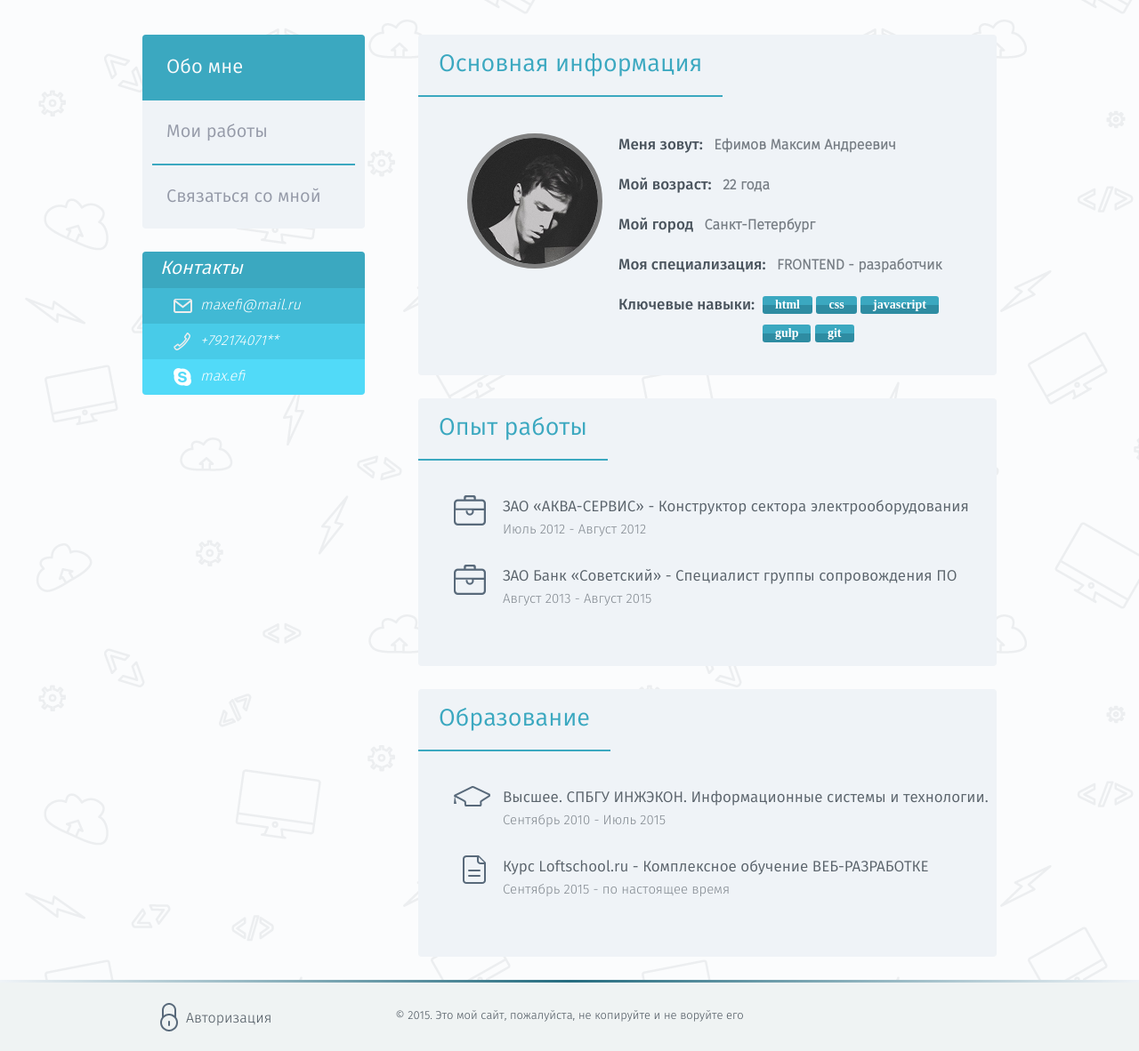
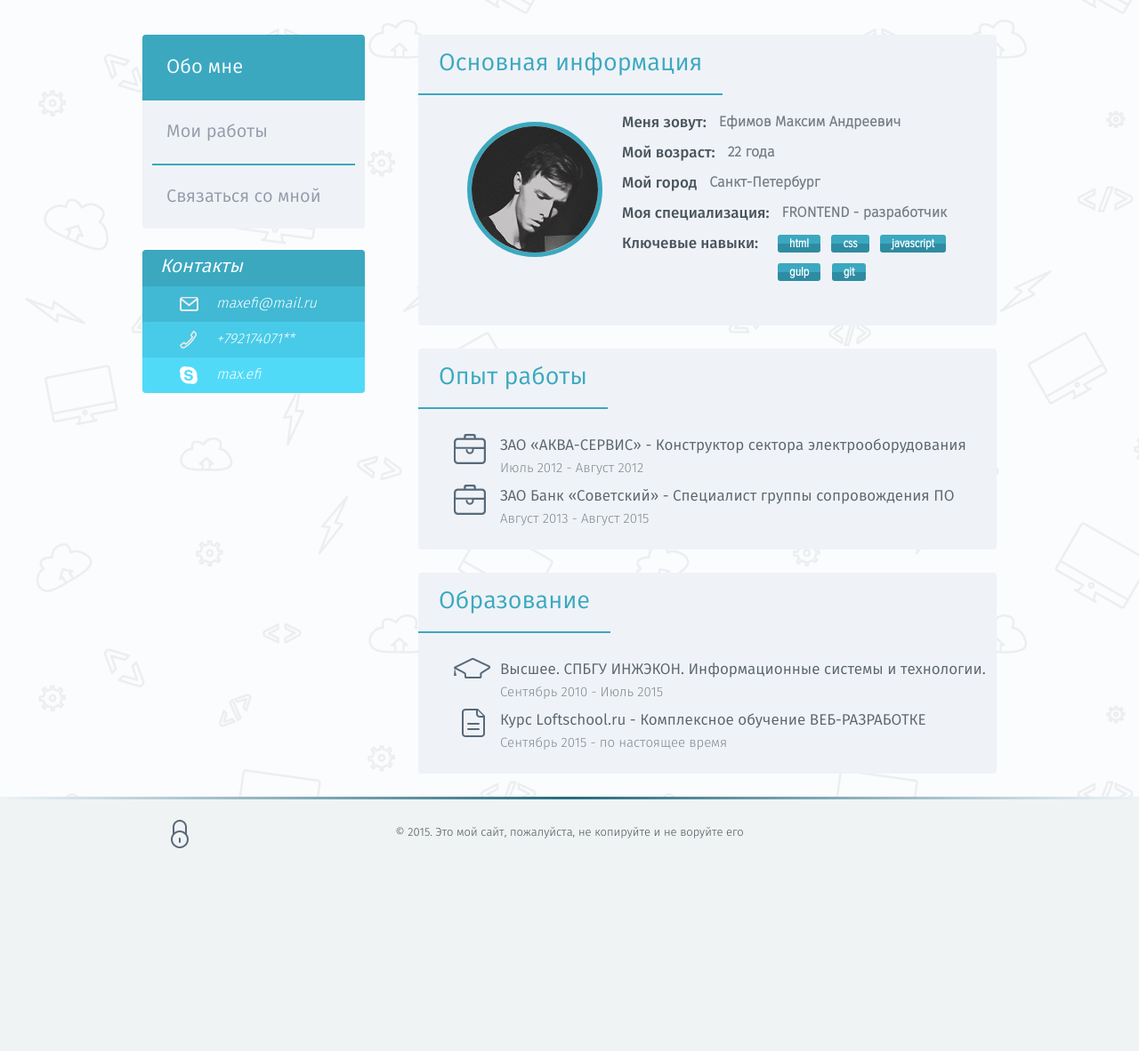
Before and after one commit to maxefi/portfolio_loftschool_09_2015, a PHP site: page / in a window 1280 px wide. Shown: the part 119-1301 px from the top of the page at 89% size. After the commit the page ends 1073 px from the top, so only its background shows below. Run offline with PHP 8.4, Linux system fonts and the light colour scheme; some libraries are stand-ins or nearby versions.

Commit message:
redone some styles, fixed some bugs

```diff
--- a/app/css/main-info.css
+++ b/app/css/main-info.css
@@ -10,13 +10,13 @@
 	font-weight: normal;
 	color: #3ba8c0;
 	border-bottom: 2px #3ba8c0 solid;
-	margin: 0 0 23px 0;
-	padding: 13px 23px;
+	margin: 0 0 12px 0;
+	padding: 12px 23px;
 	display: inline-block;
 }
 
 .about .about-body {
-	padding-bottom: 20px;
+	/*padding-bottom: 20px;*/
 	display: inline-block;
 }
 
@@ -32,7 +32,7 @@
 	height: 142px;
 	border-radius: 50%;
 	overflow: hidden;
-	border: 5px solid gray;
+	border: 5px solid #3ba8c0;
 }
 
 .about .worksheet-wrap {
@@ -44,33 +44,33 @@
 
 	list-style: none;
 	padding: 0px;
-	margin-top: 18px;
-	margin-left: 18px;
+	margin-top: 6px;
+	margin-left: 22px;
 }
 
 .worksheet-item {
-	padding-bottom: 18px;
+	padding-bottom: 9px;
 }
 
 .worksheet-what {
-	display: inline-block;
+	float: left;
 	color: #4a545d;
 	font-size: 17px;
 	font-family: 'fira_sansmedium';
 }
 
 .worksheet-info {
-	display: inline;
+	display: inline-block;
 	color: #767d84;
 	font-weight: bold;
-	max-width: 218px;
-	margin-left: 8px;
+	max-width: 264px;
+	margin-left: 14px;
 }
 
 .skills-list {
 	float: right;
 	padding: 0px;
-	width: 220px;
+	width: 210px;
 }
 
 .skill-item {
@@ -83,14 +83,18 @@
 	text-align: center;
 	border-radius: 3px;
 	line-height: 20px;
-	padding-left: 14px;
-	padding-right: 14px;
+	padding-left: 13px;
+	padding-right: 13px;
+	margin-top: 2px;
 	margin-bottom: 9px;
-	font-family: 'proxima_nova_cond';
+	margin-left: 8px;
+	font-family: 'proxima_nova_condensedlight';
 }
 
 .about-list {
 	list-style: none;
+	margin-left: 40px;
+	padding-left: 0px;
 }
 
 .icon-work {
@@ -98,18 +102,19 @@
 }
 
 .about-item {
-	padding-bottom: 27px;
-	text-indent: 55px;
+	padding-bottom: 6px;
+	text-indent: 52px;
 }
 
 .icon-college {
 	background: url(../img/education.png) no-repeat;
+	/*margin-left: -3px;*/
 }
 
 .icon-course {
 	background: url(../img/course.png) no-repeat;
-	margin-left: 10px;
-	text-indent: 45px;
+	margin-left: 9px;
+	text-indent: 43px;
 }
 
 .where {
@@ -121,9 +126,8 @@
 .period {
 	font-size: 15px;
 	color: #828990;
-	font-family: 'fira_sanslight'
+	font-family: 'fira_sanslight';
 }
-
 
 
 .clearfix:before,
--- a/app/css/main.css
+++ b/app/css/main.css
@@ -7,6 +7,10 @@ body {
 	background: url(../img/background.png) repeat;
 	font: normal 1em 'fira_sanslight';
 	color: #4a545d;
+}
+
+a {
+	cursor: url(../img/kursor.png), pointer;
 }
 
 .container {
@@ -101,7 +105,7 @@ body {
 	overflow: hidden;
 	background: #eff3f7;
 	border-radius: 4px;
-	margin-bottom: 26px;
+	margin-bottom: 24px;
 }
 
 .navigation .navigation-list {
@@ -162,7 +166,7 @@ body {
 	color: #fff;
 	margin-left: 20px;
 	font-size: 21px;
-	line-height: 40px;
+	/*line-height: 40px;*/
 }
 
 .contacts-list {
@@ -173,7 +177,7 @@ body {
 
 .contacts-item {
 	text-align: left;
-	text-indent: 65px;
+	text-indent: 83px;
 }
 
 .contacts-link {
@@ -187,19 +191,19 @@ body {
 
 .contacts-item-mail {
 	background: url(../img/mail.png) no-repeat;
-	background-position: 35px;
+	background-position: 42px;
 	background-color: #41b9d4;
 }
 
 .contacts-item-phone {
 	background: url(../img/phone.png) no-repeat;
-	background-position: 35px;
+	background-position: 42px;
 	background-color: #48cbe8;
 }
 
 .contacts-item-skype {
 	background: url(../img/skype.png) no-repeat;
-	background-position: 35px;
+	background-position: 42px;
 	background-color: #51daf8;
 }
 
@@ -240,24 +244,27 @@ body {
 .page-footer .lock {
 	position: absolute;
 	top: 26px;
-	left: 20px;
+	left: 32px;
 }
 
 .lock .lock-inner {
 	display: block;
-	height: 40px;
-	font-family: 'fira_sanslight';
-	font-size: 16px;
-	line-height: 2.2;
-	color: #4a545d;
-	text-decoration: none;
-	text-indent: 5px;
+	/*margin-left: 10px;*/
+	height: 32px;
+	width: 20px;
+	text-indent: -9999px;
+	/*font-family: 'fira_sanslight';*/
+	/*font-size: 16px;*/
+	/*line-height: 2.2;*/
+	/*color: #4a545d;*/
+	/*text-decoration: none;*/
+	/*text-indent: 5px;*/
 	background: url(../img/lock_closed.png) no-repeat;
-	padding-left: 24px;
+	/*padding-left: 24px; - если есть текст, его смещение от замка*/
 }
 
 .lock .lock-inner:hover {
-	text-decoration: underline;
+	/*text-decoration: underline;*/
 	background: url(../img/lock_open.png) no-repeat;
 }
 
--- a/app/index.html
+++ b/app/index.html
@@ -41,12 +41,12 @@
 			<header class="page-header">
 				<div class="container-header">
 					<a class="header-logo-link" href="http://loftschool.com/">
-						<img class="logo-img" src="img/logo.png" height="42" width="243" alt="logo">
+						<img class="logo-img" src="img/logo.png" alt="logo">
 						<h1 class="header-logo-text">Portfolio frontend developer Efimov Maxim</h1>
 					</a>
 					<ul class="socials">
 						<li class="socials-item">
-							<a href="https://github.com/maxefi" target="_blank" class="socials-link vk">http://vk.com/maxefi</a>
+							<a href="http://vk.com/maxefi" target="_blank" class="socials-link vk">http://vk.com/maxefi</a>
 						</li>
 						<li class="socials-item">
 							<a href="https://twitter.com" target="_blank" class="a socials-link tw">Twitter</a>
@@ -132,7 +132,7 @@
 											<div class="worksheet-what">Моя специализация:</div>
 											<div class="worksheet-info">FRONTEND - разработчик</div>
 										</li>
-										<div class="worksheet-item clearfix">
+										<li class="worksheet-item clearfix">
 											<div class="worksheet-what">Ключевые навыки:</div>
 											<div class="worksheet-info info">
 												<ul class="skills-list">
@@ -143,7 +143,7 @@
 													<li class="skill-item">git</li>
 												</ul>
 											</div>
-										</div>
+										</li>
 									</ul>
 								</div>
 						</div>
```
Also changed, not shown: app/css/main.min.css (deleted), app/img/kursor.png (added).
